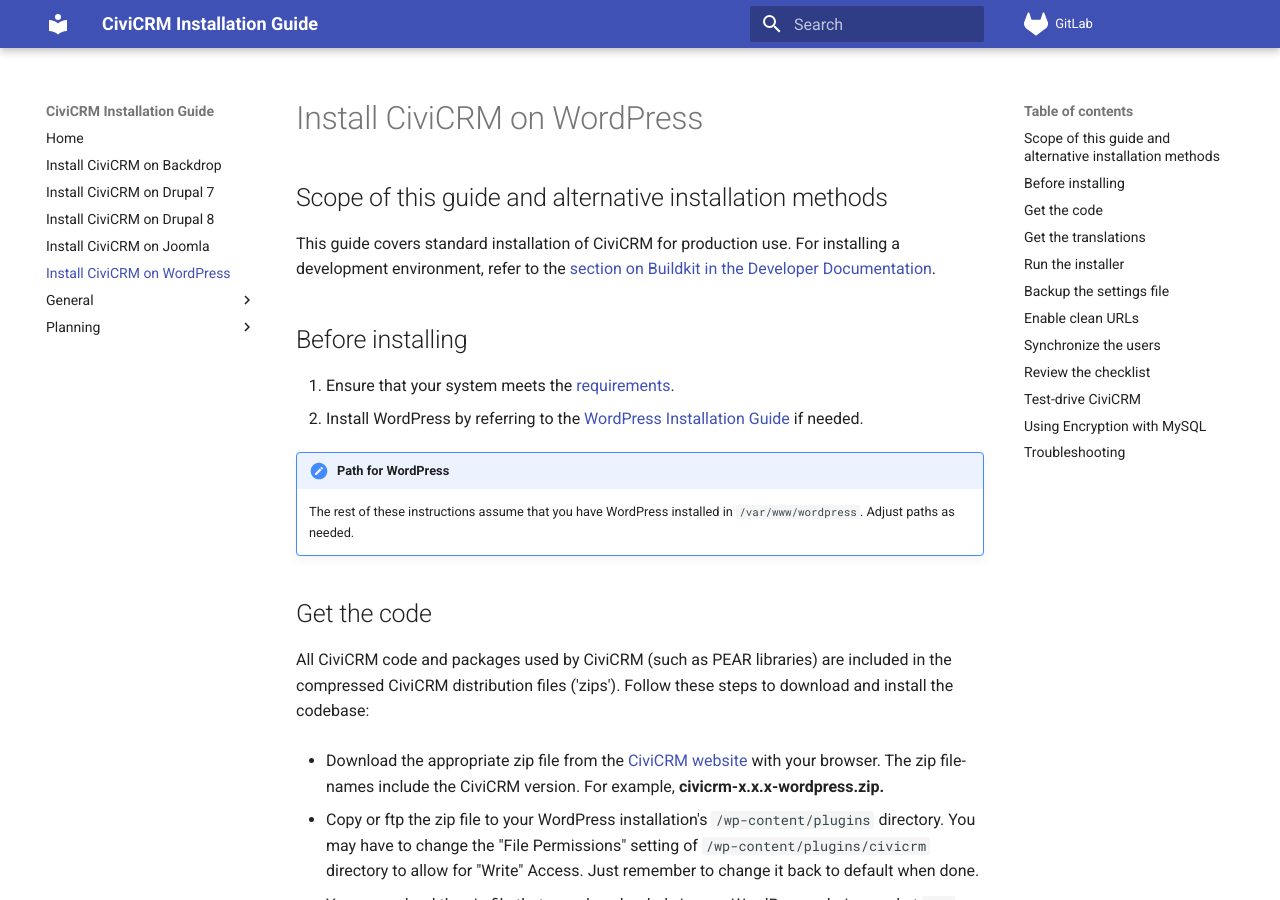
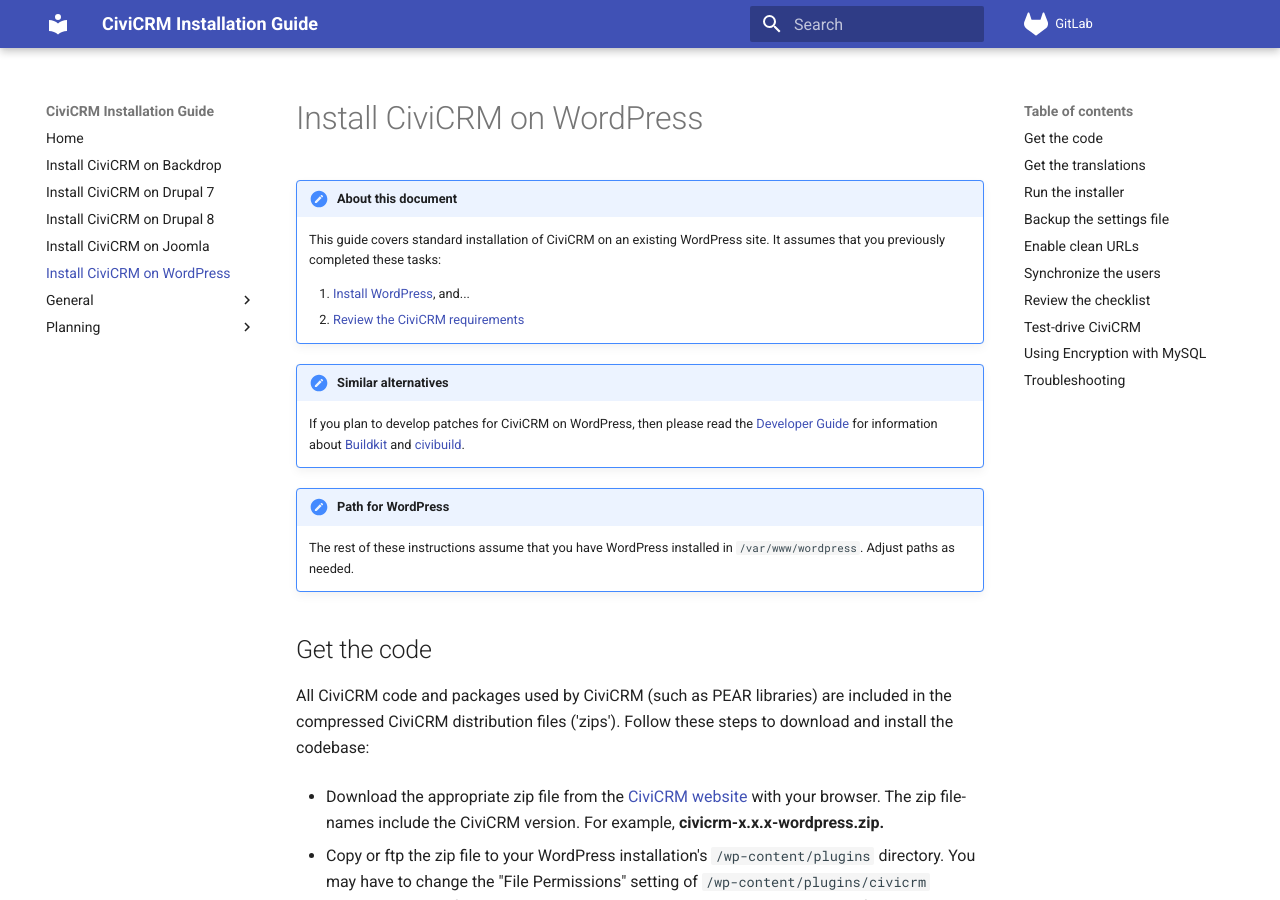
Before and after one commit to agileware/civicrm-installation-guide, an MkDocs documentation site: the page built from docs/wordpress/index.md, in a window 1280 px wide and 900 px high. Built offline with MkDocs 1.6.1 and Material for MkDocs 9.7.7, drawn with Linux system fonts in a browser that asks for light colours.

Commit message:
Simplify summary heading
When the first heading of the document says...

> "Scope of this guide and alternative installation methods"

It breaks my English parser, and I start to cry. Just a little. On the inside.

```diff
--- a/docs/wordpress/index.md
+++ b/docs/wordpress/index.md
@@ -1,11 +1,13 @@
-## Scope of this guide and alternative installation methods
+!!! tldr "About this document"
 
-This guide covers standard installation of CiviCRM for production use. For installing a development environment, refer to the [section on Buildkit in the Developer Documentation](https://docs.civicrm.org/dev/en/latest/tools/buildkit/).
+    This guide covers standard installation of CiviCRM on an existing WordPress site. It assumes that you previously completed these tasks:
 
-## Before installing
+    1. [Install WordPress](https://wordpress.org/support/article/how-to-install-wordpress/), and...
+    1. [Review the CiviCRM requirements](../general/requirements.md)
 
-1. Ensure that your system meets the [requirements](../general/requirements.md).
-1. Install WordPress by referring to the [WordPress Installation Guide](https://wordpress.org/support/article/how-to-install-wordpress/) if needed.
+!!! tldr "Similar alternatives"
+
+    If you plan to develop patches for CiviCRM on WordPress, then please read the [Developer Guide](https://docs.civicrm.org/dev/en/latest) for information about [Buildkit](https://docs.civicrm.org/dev/en/latest/tools/buildkit/) and [civibuild](https://docs.civicrm.org/dev/en/latest/tools/civibuild/).
 
 !!! note "Path for WordPress"
     The rest of these instructions assume that you have WordPress installed in `/var/www/wordpress`. Adjust paths as needed.
```
Also changed, not shown: docs/backdrop/index.md (+7 -5 lines), docs/drupal7/index.md (+7 -5 lines), docs/drupal8/index.md (+7 -5 lines), docs/drupal9/index.md (+7 -5 lines), docs/joomla/index.md (+4 -6 lines).
